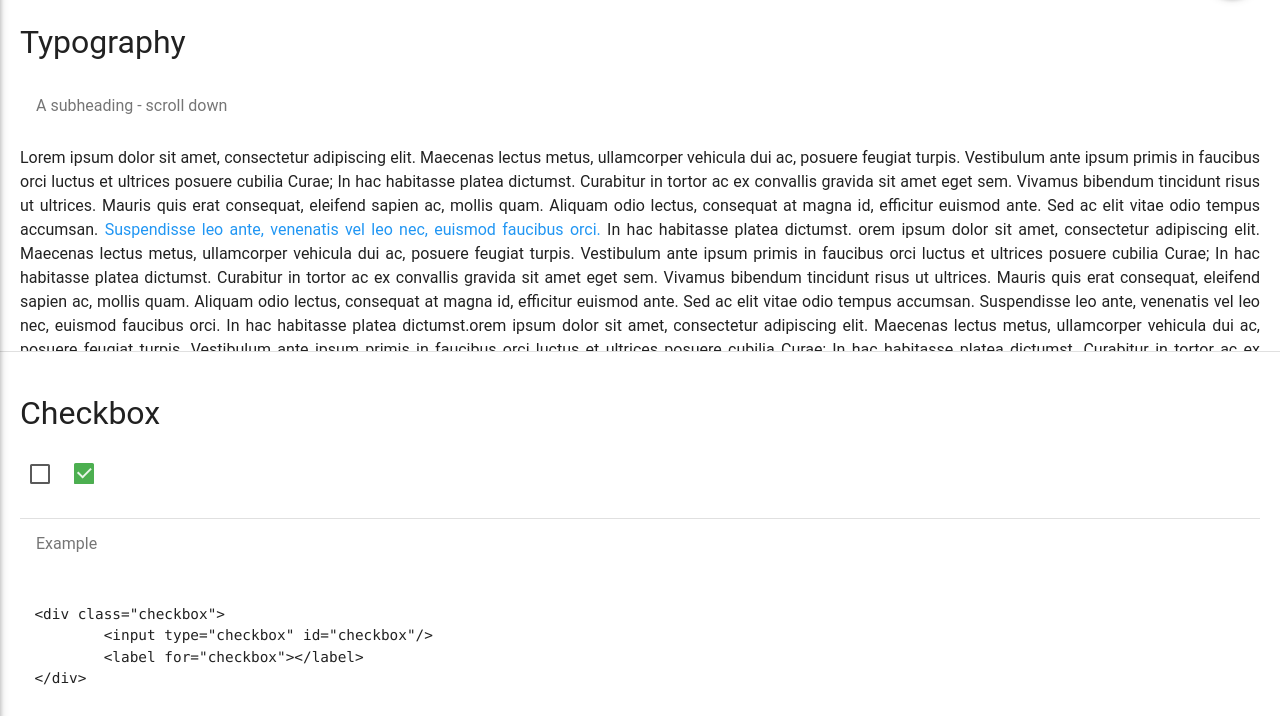
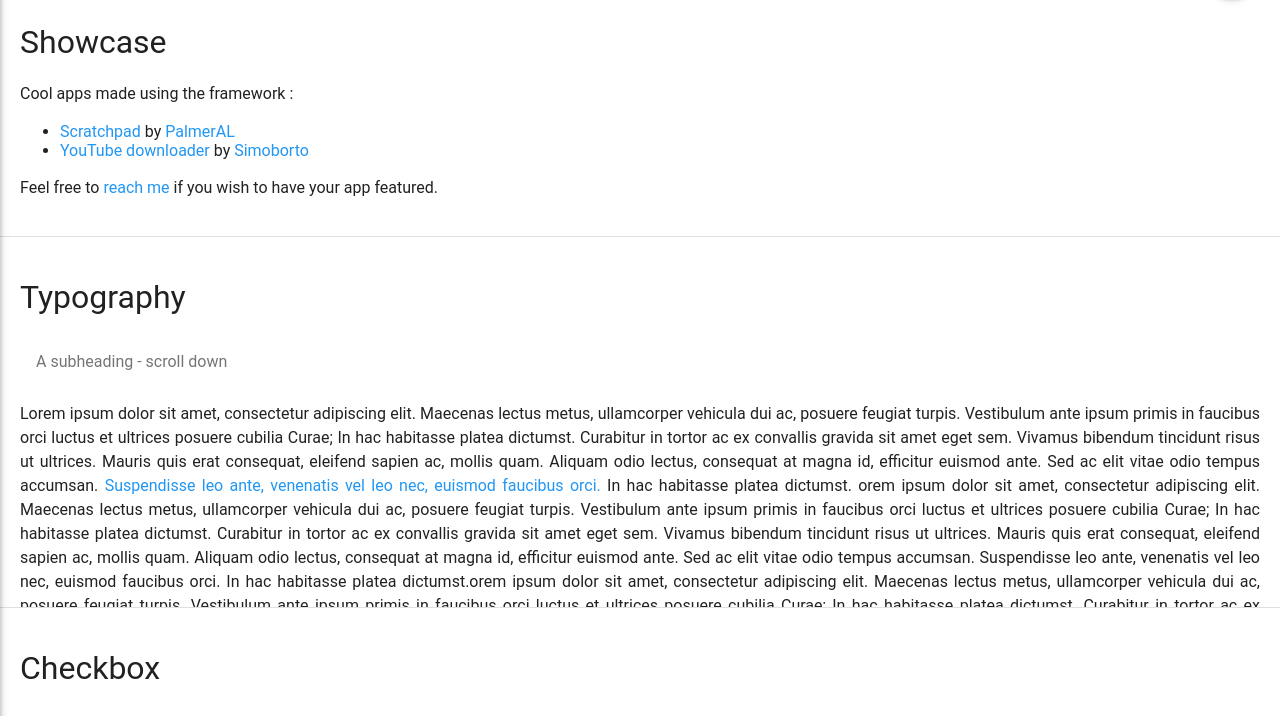
Before and after one commit to nt1m/material-framework, a plain HTML site: page index.html in a window 1280 px wide. Shown: the part 69-785 px from the top of the page. Drawn offline with Linux system fonts and the light colour scheme; a web font is replaced by a local one.

Commit message:
App showcase

```diff
--- a/index.html
+++ b/index.html
@@ -23,6 +23,15 @@
 	<span class="float-right" id="external-fab-container">
 		<a href="http://github.com/nt1m/material-framework" class="fab" target="_blank"><i class="icon-launch"></i></a>
 	</span>
+</div>
+<div class="section">
+	<h1>Showcase</h1>
+	<p>Cool apps made using the framework :</p>
+	<ul>
+		<li><a href="http://palmeral.github.io/scratchpad/" target="_blank">Scratchpad</a> by <a href="http://github.com/PalmerAL">PalmerAL</a></li>
+		<li><a href="http://simoborto.altervista.org/app/download/" target="_blank">YouTube downloader</a> by <a href="http://simoborto.deviantart.com">Simoborto</a></li>
+	</ul>
+	<p>Feel free to <a href="http://ntim.altervista.org/contact">reach me</a> if you wish to have your app featured.</p>
 </div>
 <div class="section" id="typo-demo">
 	<h1>Typography</h1>
@@ -1381,7 +1390,6 @@ Vestibulum ante ipsum primis in faucibus orci luctus et ultrices posuere cubilia
 		<div class="card" z="5">z-depth: 5</div>
 	</div>
 </div>
-
 <script src="https://google-code-prettify.googlecode.com/svn/loader/run_prettify.js"></script>
 </body>
 </html>
```
